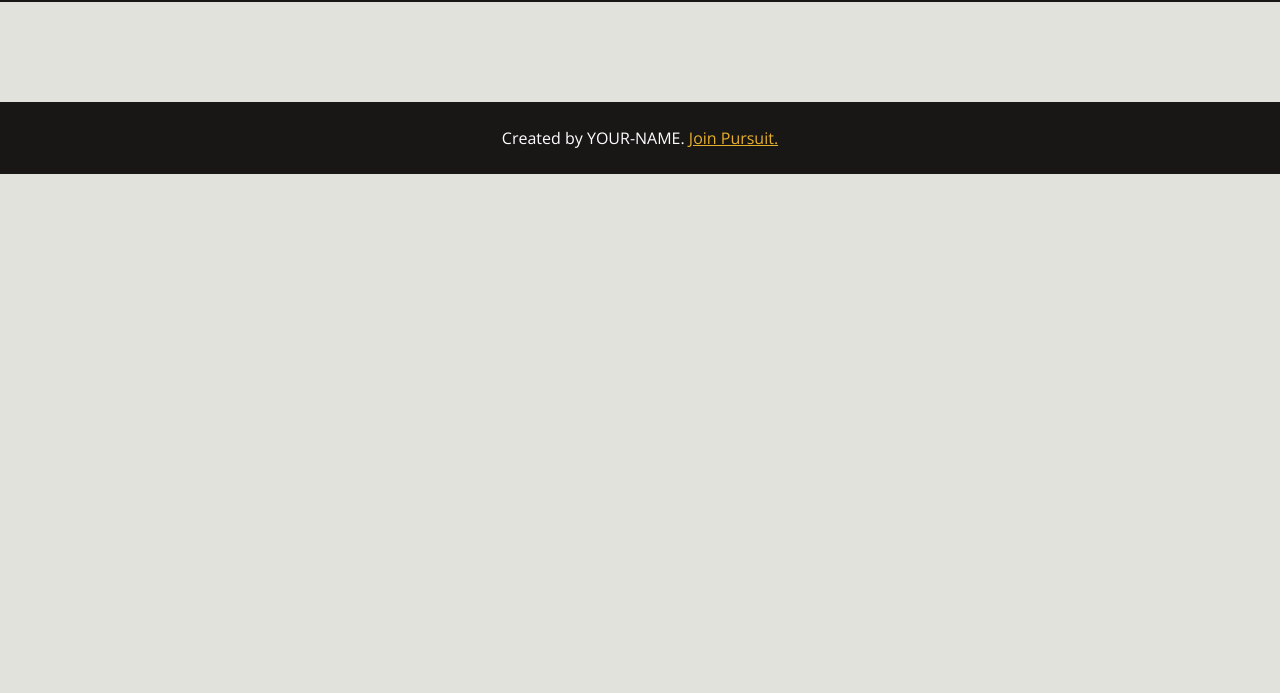
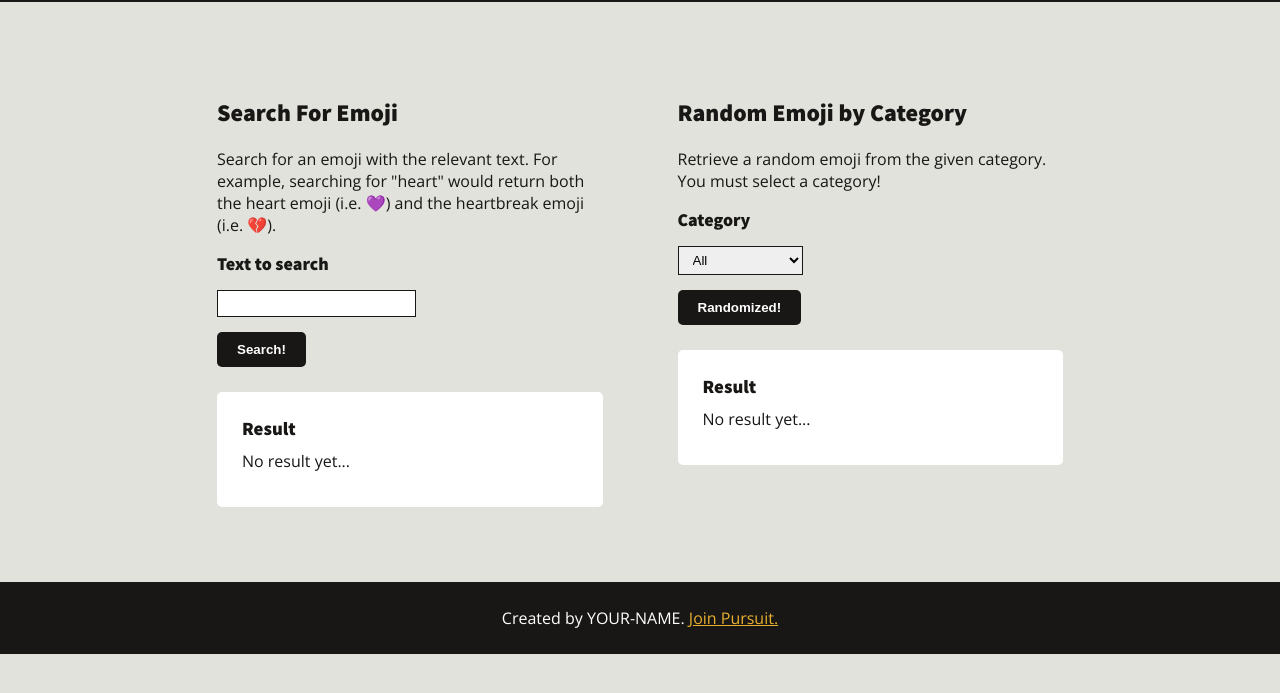
Before and after one commit to abbreviatedman/8-0-emagi-project, a website: page index.html in a window 1280 px wide. Shown: the part 93-786 px from the top of the page. Drawn offline with nearby package versions, Linux system fonts and the light colour scheme.

Commit message:
search-section

```diff
--- a/index.html
+++ b/index.html
@@ -7,6 +7,7 @@
     <title>Emagi Project</title>
     <link rel="shortcut icon" href="favicon.png" type="image/x-icon" />
     <link rel="stylesheet" href="style.css" />
+    <script src="./scripts/search.js"></script>
     <script src="./scripts/get-random.js"></script>
     <script defer src="./scripts/main.js"></script>
   </head>
@@ -14,7 +15,51 @@
     <header>
       <h1>Emagi Project 🚀</h1>
     </header>
-    <main></main>
+    <main>
+      <article id="search">
+        <h2>Search For Emoji</h2>
+        <p>
+          Search for an emoji with the relevant text. For example, searching for
+          "heart" would return both the heart emoji (i.e. 💜) and the heartbreak
+          emoji (i.e. 💔).
+        </p>
+        <form>
+          <label for="search-text">Text to search</label>
+          <input type="text" id="search-text" name="search" />
+          <button type="submit">Search!</button>
+        </form>
+        <aside class="result">
+          <h3>Result</h3>
+          <p>No result yet...</p>
+        </aside>
+      </article>
+      <article id="random">
+        <h2>Random Emoji by Category</h2>
+        <p>
+          Retrieve a random emoji from the given category. You must select a
+          category!
+        </p>
+        <form>
+          <label for="random-category">Category</label>
+          <select name="categories" id="category-select">
+            <option value="All">All</option>
+            <option value="Faces">Faces</option>
+            <option value="Animals">Animals</option>
+            <option value="Food">Food</option>
+            <option value="Drinks">Drinks</option>
+            <option value="Vehicles">Vehicles</option>
+            <option value="Holidays">Holidays</option>
+            <option value="Weather">Weather</option>
+            <option value="Entertainment">Entertainment</option>
+          </select>
+          <button type="submit">Randomized!</button>
+          <aside class="random-result">
+            <h3>Result</h3>
+            <p>No result yet...</p>
+          </aside>
+        </form>
+      </article>
+    </main>
     <footer>
       <p>
         Created by YOUR-NAME.
--- a/scripts/main.js
+++ b/scripts/main.js
@@ -0,0 +1,14 @@
+document.querySelector("form").addEventListener("submit", (event) => {
+  event.preventDefault();
+  fetch("https://emagi-server-8-0.herokuapp.com/search/${term}")
+    .then((response) => response.json())
+    .then((emojis) => {
+      const term = event.target.search.value;
+      const result = search(term, emojis)
+        .map((emoji) => emoji.symbol)
+        .join("");
+      const resultArea = document.querySelector("#search aside p");
+      resultArea.textContent = result;
+      document.querySelector("#search aside").classList.add("success");
+    });
+});
--- a/scripts/search.js
+++ b/scripts/search.js
@@ -1,5 +1,7 @@
 // Your `search` function should go below:
-
+const search = (term, emojis) => {
+  return emojis.filter((emoji) => emoji.name.includes(term.toLowerCase()));
+};
 // DON'T TOUCH BELOW!
 // If you haven't made the function yet, this check makes sure other tests can still run.
 if (typeof search === "undefined") {
```
Also changed, not shown: tests/search.test.js (+18 -18 lines).
